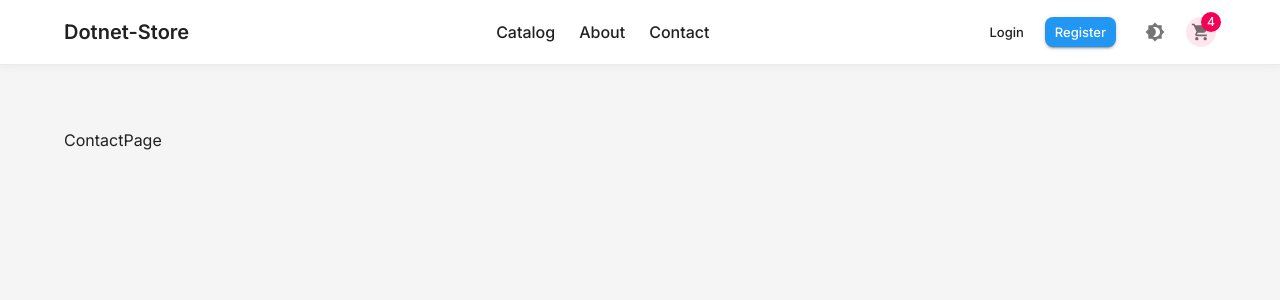
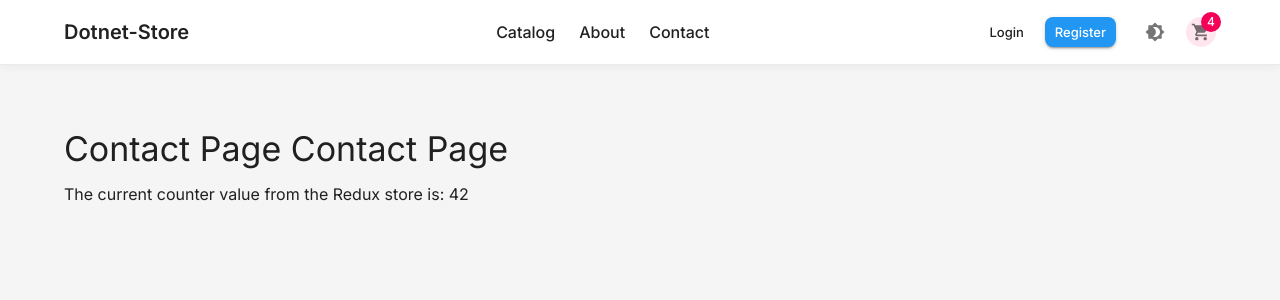
Before and after one commit to Nattie-Nkosi/dotnetStore, a React (Vite) app in the folder client/: page /contact in a window 1280 px wide. Shown: the top 300 px of the page. Built offline with nearby package versions, Linux system fonts and the light colour scheme.

Commit message:
Add Redux integration with counter state management and update ContactPage

```diff
--- a/client/package.json
+++ b/client/package.json
@@ -17,8 +17,10 @@
     "@fontsource/roboto": "^5.1.1",
     "@mui/icons-material": "^6.4.5",
     "@mui/material": "^6.4.5",
+    "@reduxjs/toolkit": "^2.10.1",
     "react": "^19.0.0",
     "react-dom": "^19.0.0",
+    "react-redux": "^9.2.0",
     "react-router-dom": "^7.2.0"
   },
   "devDependencies": {
--- /dev/null
+++ b/client/src/app/store/store.ts
@@ -0,0 +1,6 @@
+import { legacy_createStore } from "@reduxjs/toolkit";
+import counterReducer from "../../features/contact/counterReducer";
+
+export function configureTheStore() {
+  return legacy_createStore(counterReducer);
+}
--- a/client/src/features/contact/ContactPage.tsx
+++ b/client/src/features/contact/ContactPage.tsx
@@ -1,3 +1,17 @@
+import { useSelector } from "react-redux";
+import { CounterState } from "./counterReducer";
+import { Typography } from "@mui/material";
+
 export default function ContactPage() {
-  return <div>ContactPage</div>;
+  const data = useSelector((state: CounterState) => state.data);
+  return (
+    <>
+      <Typography variant="h4" gutterBottom>
+        Contact Page Contact Page
+      </Typography>
+      <Typography variant="body1">
+        The current counter value from the Redux store is: {data}
+      </Typography>
+    </>
+  );
 }
--- /dev/null
+++ b/client/src/features/contact/counterReducer.tsx
@@ -0,0 +1,11 @@
+export type CounterState = {
+  data: number;
+};
+
+const initialState: CounterState = {
+  data: 42,
+};
+
+export default function counterReducer(state = initialState) {
+  return state;
+}
--- a/client/src/main.tsx
+++ b/client/src/main.tsx
@@ -7,9 +7,17 @@ import "@fontsource/inter/500.css";
 import "@fontsource/inter/600.css";
 import { RouterProvider } from "react-router-dom";
 import { router } from "./app/routes/Routes.tsx";
+import { Provider } from "react-redux";
+import { configureTheStore } from "./app/store/store.ts";
+
+const store = configureTheStore();
+
+console.log("Store configured:", store.getState());
 
 createRoot(document.getElementById("root")!).render(
   <StrictMode>
-    <RouterProvider router={router} />
+    <Provider store={store}>
+      <RouterProvider router={router} />
+    </Provider>
   </StrictMode>
 );
```
Also changed, not shown: 2 other files (tests, documents, lock files or other folders).
